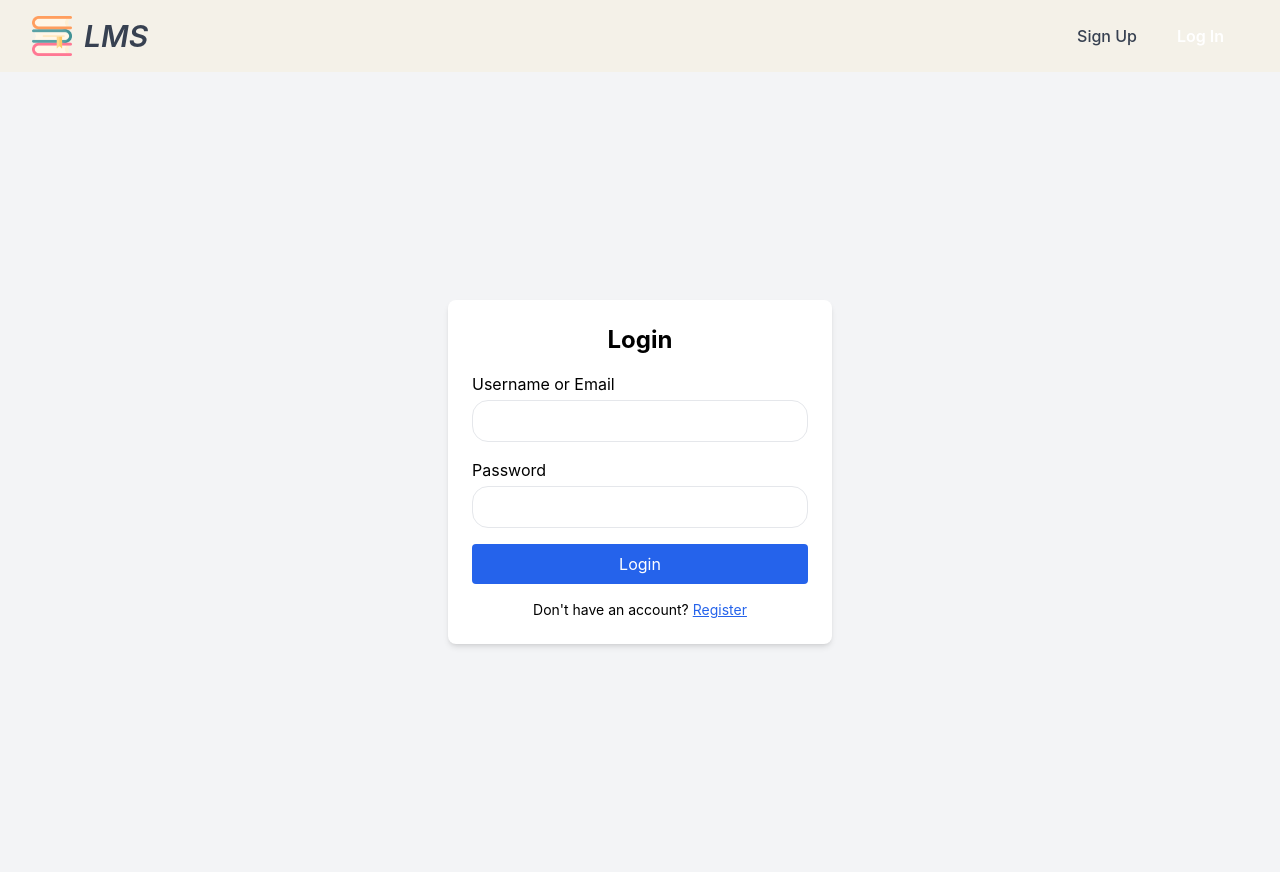
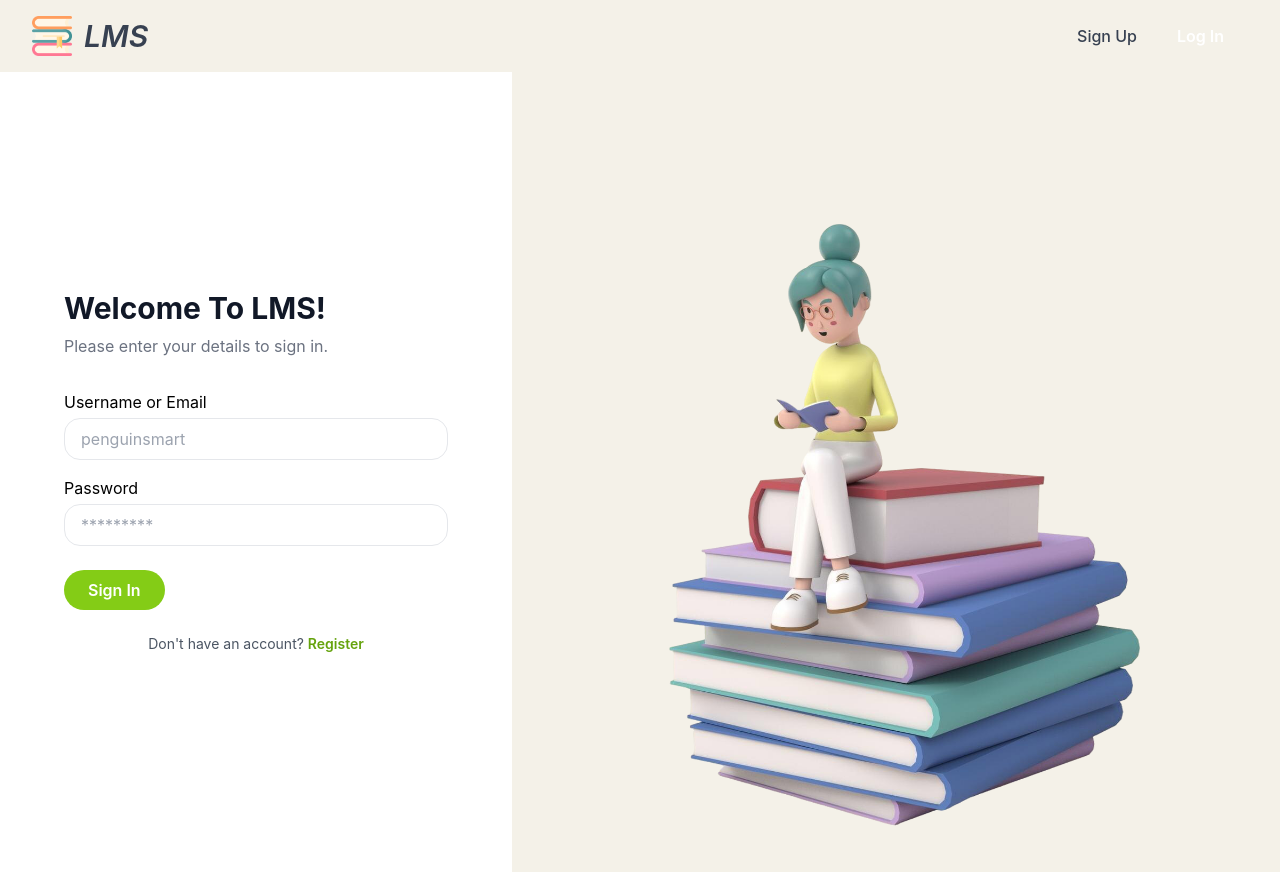
Before and after one commit to TheoKevH/library-management-system, a React (Create React App) app in the folder frontend/: page /login in a window 1280 px wide. Built offline with nearby package versions, Linux system fonts and the light colour scheme.

Commit message:
fix: styling for register page

```diff
--- a/frontend/src/pages/Login.jsx
+++ b/frontend/src/pages/Login.jsx
@@ -3,6 +3,7 @@ import { useNavigate } from 'react-router-dom';
 import API from '../utils/api';
 import InputField from '../components/InputField';
 import { useAuth } from '../context/AuthContext';
+import Button from '../components/Button';
 
 const Login = () => {
   const [form, setForm] = useState({ identifier: '', password: '' });
@@ -19,6 +20,10 @@ const Login = () => {
 
   const handleChange = e => {
     setForm({ ...form, [e.target.name]: e.target.value });
+    // Clear errors when user starts typing
+    if (errors[e.target.name]) {
+        setErrors({ ...errors, [e.target.name]: null });
+    }
   };
 
   const handleSubmit = async e => {
@@ -34,14 +39,21 @@ const Login = () => {
       login(res.data.username, res.data.token);
       navigate('/books');
     } catch (err) {
-      alert(err.response?.data?.error || 'Login failed');
+      const apiError = err.response?.data?.error || 'Login failed. Please check your credentials.';
+      setErrors({ form: apiError });
     }
   };
 
   return (
-    <div className="min-h-screen flex items-center justify-center p-4 bg-gray-100">
-      <form onSubmit={handleSubmit} className="bg-white p-6 rounded-lg shadow-md w-full max-w-sm">
-        <h2 className="text-2xl font-bold mb-4 text-center">Login</h2>
+    <div className="min-h-screen bg-gray-50 md:grid md:grid-cols-2 lg:grid-cols-5">
+        <div className="flex flex-col justify-center items-center w-full min-h-screen px-4 py-10 bg-white lg:col-span-2 ">
+            <div className="w-full max-w-sm mx-8">
+                <div className="text-left mb-8">
+                    <h1 className="text-3xl font-bold text-gray-900">Welcome To LMS!</h1>
+                    <p className="mt-2 text-gray-500">Please enter your details to sign in.</p>
+                </div>
+
+                <form onSubmit={handleSubmit}>
                     <InputField
                     label="Username or Email"
                     type="text"
@@ -49,6 +61,7 @@ const Login = () => {
                     value={form.identifier}
                     onChange={handleChange}
                     error={errors.identifier}
+                    placeholder='penguinsmart'
                     />
                     <InputField
                     label="Password"
@@ -57,14 +70,35 @@ const Login = () => {
                     value={form.password}
                     onChange={handleChange}
                     error={errors.password}
+                    placeholder='*********'
                     />
-        <button type="submit" className="w-full bg-blue-600 text-white py-2 rounded hover:bg-blue-700 transition">
-          Login
-        </button>
-        <p className="mt-4 text-sm text-center">
-          Don't have an account? <a href="/register" className="text-blue-600 underline">Register</a>
+
+                    {errors.form && <p className="text-red-500 text-sm mb-4 text-center">{errors.form}</p>}
+
+                    <div className="mt-6">
+                        <Button type="submit" text="Sign In" className="bg-lime-500 hover:scale-105 text-white" />
+                    </div>
+
+                    <p className="mt-6 text-sm text-center text-gray-600">
+                    Don't have an account?{' '}
+                    <a href="/register" className="font-semibold text-lime-600 hover:underline">
+                        Register
+                    </a>
                     </p>
                 </form>
+            </div>
+        </div>
+
+        <div className="hidden lg:col-span-3 lg:block bg-cream">
+            <div className="h-full w-full flex items-center justify-center">
+                <img
+                    src="/login.png"
+                    alt="login illustration"
+                    className="w-full h-full object-cover"
+                    onError={(e) => { e.target.onerror = null; e.target.src='https://placehold.co/800x1000/e2e8f0/334155?text=Image+Not+Found'; }}
+                />
+            </div>
+        </div>
     </div>
   );
 };
--- a/frontend/src/pages/Register.jsx
+++ b/frontend/src/pages/Register.jsx
@@ -2,6 +2,7 @@ import React, { useState } from 'react';
 import { useNavigate } from 'react-router-dom';
 import API from '../utils/api';
 import InputField from '../components/InputField';
+import Button from '../components/Button';
 
 const Register = () => {
   const [form, setForm] = useState({ username: '', email: '', password: '' });
@@ -20,6 +21,12 @@ const Register = () => {
 
   const handleChange = (e) => {
     setForm({ ...form, [e.target.name]: e.target.value });
+     if (errors[e.target.name] || errors.form) {
+        const currentErrors = { ...errors };
+        delete currentErrors[e.target.name];
+        delete currentErrors.form;
+        setErrors(currentErrors);
+    }
   };
 
   const handleSubmit = async (e) => {
@@ -32,17 +39,23 @@ const Register = () => {
 
     try {
       await API.post('/auth/register', form);
-      alert('Registration successful! Please log in.');
       navigate('/login');
     } catch (err) {
-      alert(err.response?.data?.error || 'Registration failed');
+      const apiError = err.response?.data?.error || 'Registration failed. Please try again.';
+      setErrors({ form: apiError });
     }
   };
 
   return (
-    <div className="min-h-screen flex items-center justify-center p-4 bg-gray-100">
-      <form onSubmit={handleSubmit} className="bg-white p-6 rounded-lg shadow-md w-full max-w-sm">
-        <h2 className="text-2xl font-bold mb-4 text-center">Register</h2>
+    <div className="min-h-screen bg-gray-50 md:grid md:grid-cols-2 lg:grid-cols-5">
+      <div className="flex flex-col justify-center items-center w-full min-h-screen px-4 py-10 bg-white lg:col-span-2">
+        <div className="w-full max-w-sm">
+          <div className="text-left mb-8">
+            <h1 className="text-3xl font-bold text-gray-900">Create an Account</h1>
+            <p className="mt-2 text-gray-500">Join our library management system.</p>
+          </div>
+
+          <form onSubmit={handleSubmit}>
             <InputField
               label="Username"
               type="text"
@@ -50,7 +63,7 @@ const Register = () => {
               value={form.username}
               onChange={handleChange}
               error={errors.username}
-          placeholder="penguinsmart"
+              placeholder="e.g., smartreader"
             />
             <InputField
               label="Email"
@@ -59,7 +72,7 @@ const Register = () => {
               value={form.email}
               onChange={handleChange}
               error={errors.email}
-          placeholder='youremail@gmail.com'
+              placeholder="you@example.com"
             />
             <InputField
               label="Password"
@@ -68,15 +81,35 @@ const Register = () => {
               value={form.password}
               onChange={handleChange}
               error={errors.password}
-          placeholder="********"
+              placeholder="Must be at least 8 characters"
             />
-        <button type="submit" className="w-full bg-green-600 text-white py-2 rounded hover:bg-green-700 transition">
-          Register
-        </button>
-        <p className="mt-4 text-sm text-center">
-          Already have an account? <a href="/login" className="text-green-600 underline">Login</a>
+
+            {errors.form && <p className="text-red-500 text-sm mb-4 text-center">{errors.form}</p>}
+
+            <div className="mt-6">
+                <Button type="submit" text="Register" className="bg-lime-500 hover:scale-105 text-white" />
+            </div>
+
+            <p className="mt-6 text-sm text-center text-gray-600">
+              Already have an account?{' '}
+              <a href="/login" className="font-semibold text-lime-600 hover:underline">
+                Sign In
+              </a>
             </p>
           </form>
+        </div>
+      </div>
+
+      <div className="hidden lg:col-span-3 lg:block bg-cream">
+            <div className="h-full w-full flex items-center justify-center">
+                <img
+                    src="/login.png"
+                    alt="Register background"
+                    className="w-full h-auto object-cover"
+                    onError={(e) => { e.target.onerror = null; e.target.src='https://placehold.co/800x1000/e2e8f0/334155?text=Image+Not+Found'; }}
+                />
+            </div>
+        </div>
     </div>
   );
 };
```
Also changed, not shown: frontend/public/login.png (added), frontend/public/register.png (added). Lines whose indentation alone changed are shown as unchanged.
